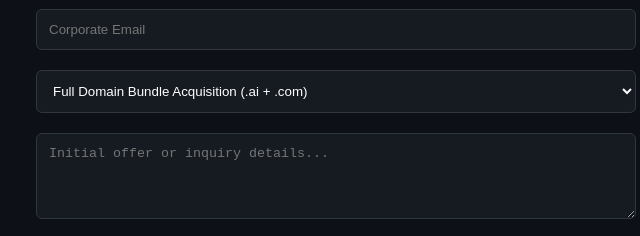
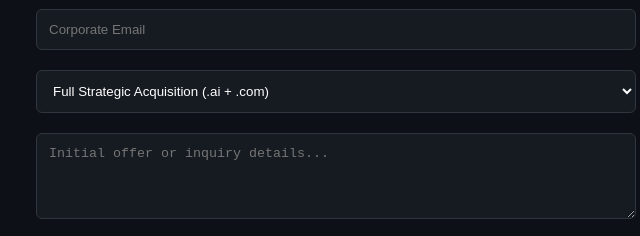
Before and after one commit to jkelly06/LunarPy-project, a plain HTML site: page index.html in a window 1280 px wide. Shown: the part 1151-1387 px from the top of the page, 304-944 px from the left. Drawn offline with Linux system fonts and the light colour scheme.

Commit message:
Update form option for acquisition type

```diff
--- a/index.html
+++ b/index.html
@@ -54,7 +54,7 @@
                 <input type="text" name="name" placeholder="Name / Organization" required style="width: 100%; padding: 12px; border-radius: 6px; border: 1px solid #30363d; background: #161b22; color: white; box-sizing: border-box;">
                 <input type="email" name="email" placeholder="Corporate Email" required style="width: 100%; padding: 12px; border-radius: 6px; border: 1px solid #30363d; background: #161b22; color: white; box-sizing: border-box;">
                 <select name="type" style="width: 100%; padding: 12px; border-radius: 6px; border: 1px solid #30363d; background: #161b22; color: white; box-sizing: border-box;">
-                    <option>Full Domain Bundle Acquisition (.ai + .com)</option>
+                    <option>Full Strategic Acquisition (.ai + .com)</option>
 
                 </select>
                 <textarea name="message" placeholder="Initial offer or inquiry details..." rows="4" style="width: 100%; padding: 12px; border-radius: 6px; border: 1px solid #30363d; background: #161b22; color: white; box-sizing: border-box;"></textarea>
```
